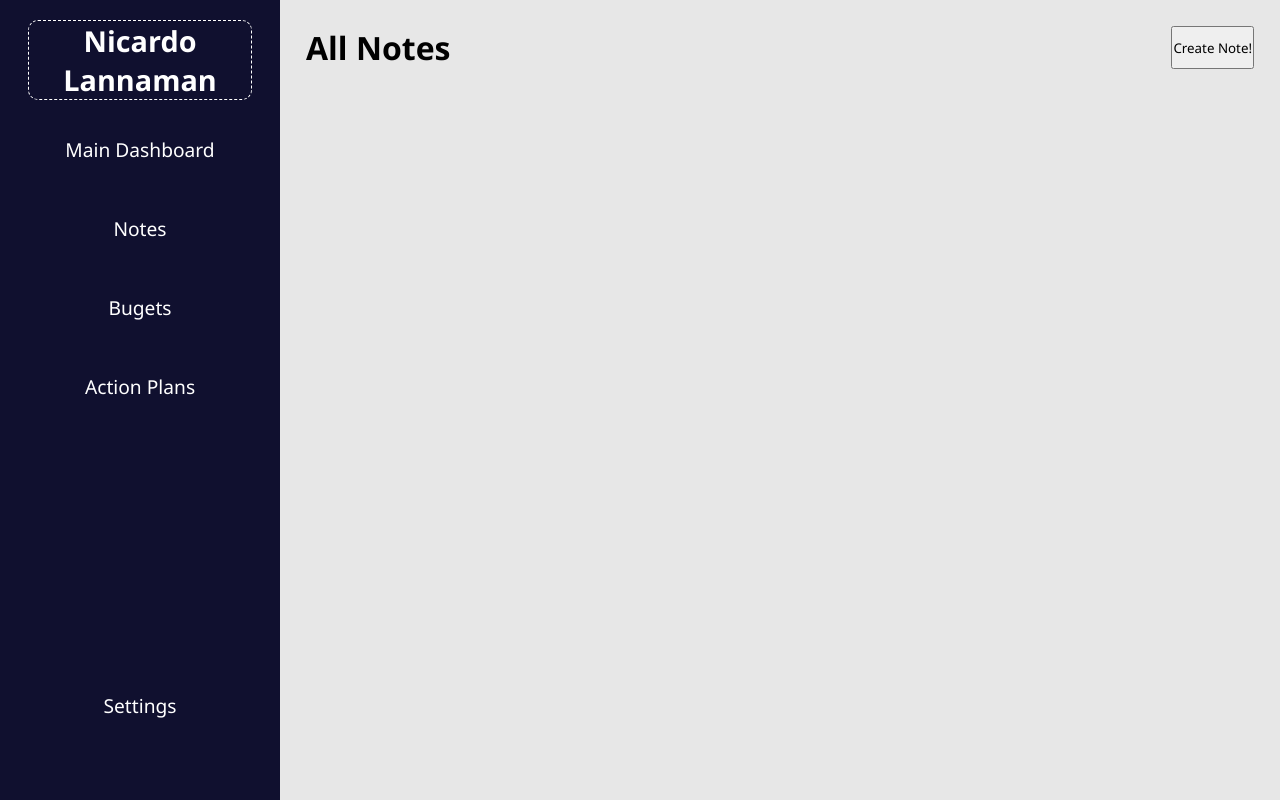
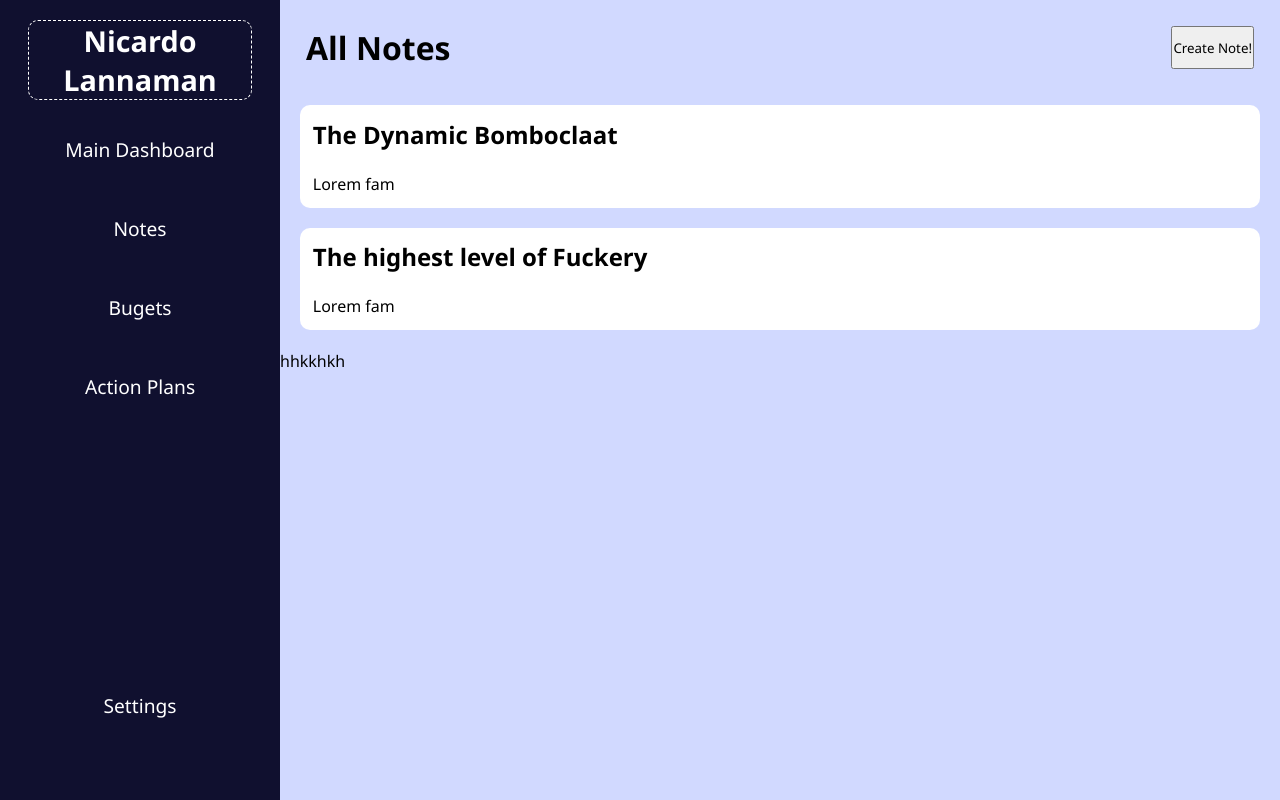
Before and after one commit to NiclanX/POA, a React (Create React App) app: page / in a window 1280 px wide. Built offline with nearby package versions, Linux system fonts and the light colour scheme.

Commit message:
Commit 7

```diff
--- a/src/App.css
+++ b/src/App.css
@@ -77,7 +77,7 @@ li:nth-child(5) {
 
 .container {
     width: calc(100% - 280px);
-    background-color: rgb(231, 231, 231);
+    background-color: rgb(209, 217, 255);
     position: absolute;
     left: 280px;
     height: 100vh;
@@ -93,3 +93,15 @@ li:nth-child(5) {
     padding: 1rem;
     margin: 10px;
 }
+
+.notes {
+    /* background-color: aqua; */
+    margin: 20px;
+}
+
+.note-preview {
+    background-color: #fff;
+    padding: 0.8rem;
+    margin-top: 20px;
+    border-radius: 10px;
+}
--- a/src/Notes.jsx
+++ b/src/Notes.jsx
@@ -4,10 +4,10 @@ export const Notes = () => {
 
 
 const [notes, setNotes] = useState([
-    {title: 'something', body: 'Lorem fam', id: 1},
-    {title: 'something1', body: 'Lorem fam', id: 2},
-    {title: 'something2', body: 'Lorem fam', id: 3}
-])
+    {title: 'The Dynamic Bomboclaat', body: 'Lorem fam', id: 1},
+    {title: 'The highest level of Fuckery', body: 'Lorem fam', id: 2}
+
+]);
 
   return (
     <>
@@ -16,11 +16,19 @@ const [notes, setNotes] = useState([
         <button>Create Note!</button>
     </div>
     <div className="notes">
+
         {notes.map((note) => {
-            console.log(note)
+          return (
+            <div className="note-preview">
+                <h2>{note.title}</h2>
+                <br />
+                <p>{note.body}</p>
+            </div>)
 
         })}
     </div>
+
+    hhkkhkh
     </>
 
   )
--- a/src/index.js
+++ b/src/index.js
@@ -4,7 +4,7 @@ import App from './App';
 
 const root = ReactDOM.createRoot(document.getElementById('root'));
 root.render(
-  <React.StrictMode>
+  // <React.StrictMode>
     <App />
-  </React.StrictMode>
+  // </React.StrictMode>
 );
```
